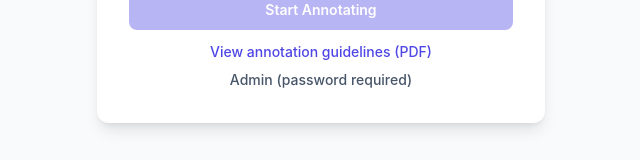
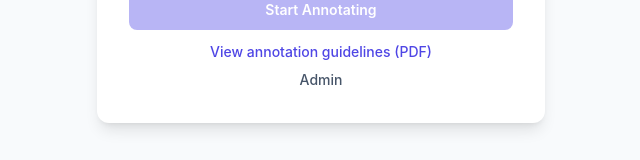
Before and after one commit to abasu9/clinical-annotation-tool, a React (Vite) app: page / in a window 1280 px wide. Shown: the part 457-617 px from the top of the page, without its empty margins (319-959 px from the left). Built offline with nearby package versions, Linux system fonts and the light colour scheme; no server answers; the HTML template or start-up script is replaced by a standard one.

Commit message:
docs: refresh README for current app; ui: Admin label and Logout
Document admin gate, summarization workflow, layout, R2 prep, and deploy.
Rename admin entry to "Admin" and admin back button to "Logout".

```diff
--- a/src/App.tsx
+++ b/src/App.tsx
@@ -61,7 +61,7 @@ export default function App() {
         />
       );
     }
-    return <AdminPanel onBack={exitAdmin} backLabel="Lock admin" />;
+    return <AdminPanel onBack={exitAdmin} backLabel="Logout" />;
   }
 
   if (view === "selectDataset") {
--- a/src/components/AnnotatorLogin.tsx
+++ b/src/components/AnnotatorLogin.tsx
@@ -84,7 +84,7 @@ export default function AnnotatorLogin({ onLogin, onAdmin }: Props) {
           onClick={onAdmin}
           className="w-full mt-2 text-sm text-slate-600 hover:text-slate-800 font-medium"
         >
-          Admin (password required)
+          Admin
         </button>
       </div>
     </div>
```
Also changed, not shown: 1 other file (tests, documents, lock files or other folders).
